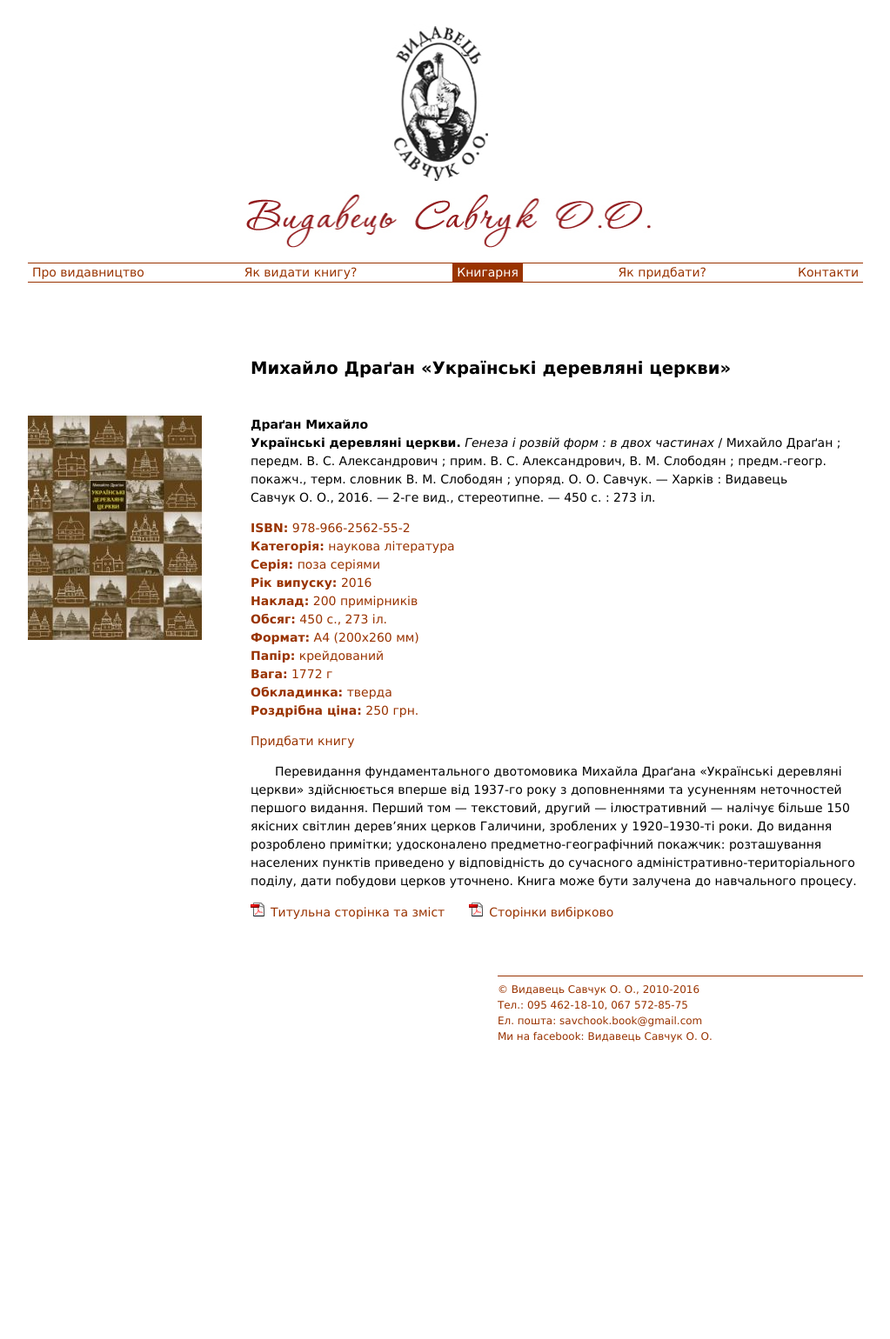
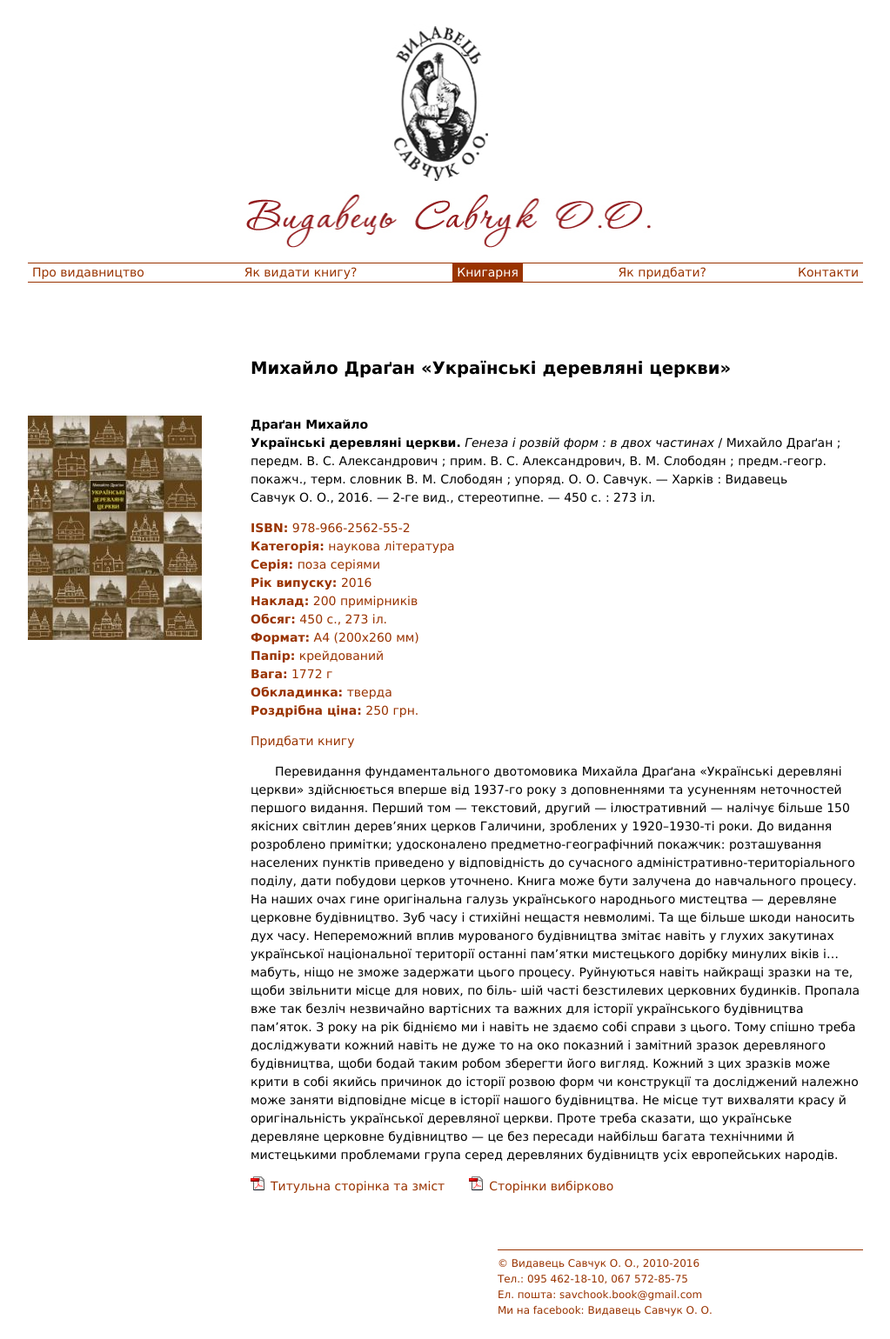
Before and after one commit to savchook/savchook.github.io, a Jekyll site: the page built from _books/dragan-derevliani-tserkvy/index.markdown, in a window 1280 px wide. Shown: the whole page at 87% size, without its empty margins (128-1151 px from the left). Built offline with Jekyll 4.4.1, drawn with Linux system fonts in a browser that asks for light colours; before the commit the page ends 1225 px from its top, so only the background shows below that.

Commit message:
Update index.markdown

```diff
--- a/_books/dragan-derevliani-tserkvy/index.markdown
+++ b/_books/dragan-derevliani-tserkvy/index.markdown
@@ -35,3 +35,7 @@
 1920–1930-ті роки. До видання розроблено примітки; удосконалено предметно-географічний покажчик: розташування
 населених пунктів приведено у відповідність до сучасного адміністративно-територіального поділу, дати побудови
 церков уточнено. Книга може бути залучена до навчального процесу.
+На наших очах гине оригінальна галузь українського народнього мистецтва — деревляне церковне будівництво. Зуб часу і стихійні нещастя невмолимі. Та ще більше шкоди наносить дух часу. Непереможний вплив мурованого будівництва змітає навіть у глухих закутинах української національної території останні пам’ятки мистецького дорібку минулих віків і... мабуть, ніщо не зможе задержати цього процесу. Руйнуються навіть найкращі зразки на те, щоби звільнити місце для нових, по біль-
+шій часті безстилевих церковних будинків. Пропала вже так безліч незвичайно вартісних та важних для історії українського будівництва пам’яток. З року на рік бідніємо ми і навіть не здаємо собі справи з цього.
+Тому спішно треба досліджувати кожний навіть не дуже то на око показний і замітний зразок деревляного будівництва, щоби бодай таким робом зберегти його вигляд. Кожний з цих зразків може крити в собі якийсь причинок до історії розвою форм чи конструкції та досліджений належно може заняти відповідне місце в історії нашого будівництва.
+Не місце тут вихваляти красу й оригінальність української деревляної церкви. Проте треба сказати, що українське деревляне церковне будівництво — це без пересади найбільш багата технічними й мистецькими проблемами група серед деревляних будівництв усіх европейських народів.
```
